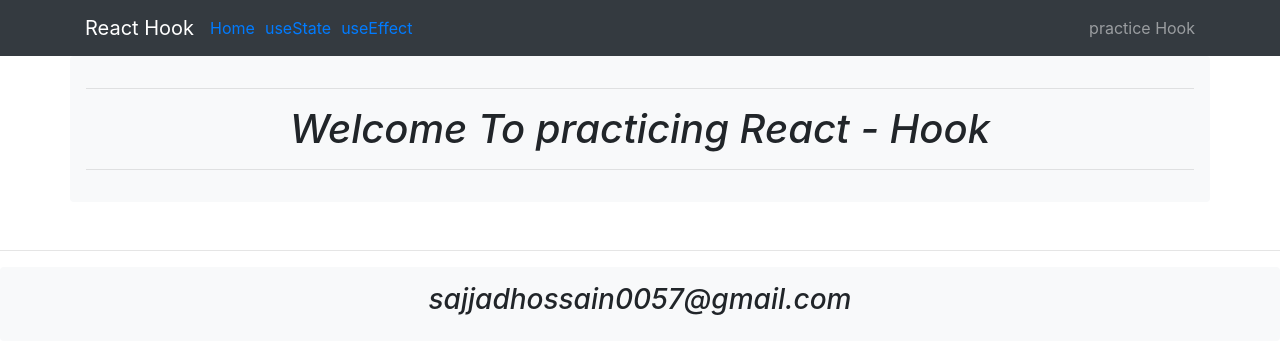
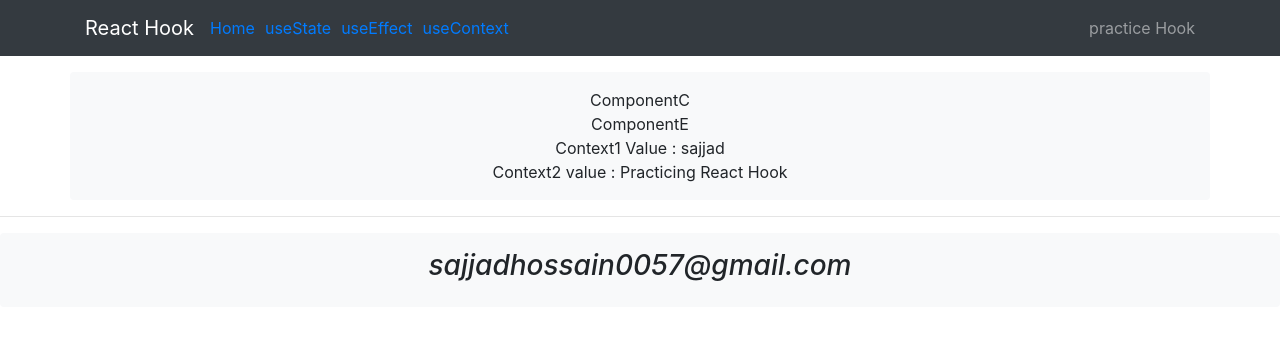
Before and after one commit to sajjad0057/React-Hook, a React (Create React App) app: page /useContext in a window 1280 px wide. Shown: the top 354 px of the page. Built offline with nearby package versions, Linux system fonts and the light colour scheme.

Commit message:
Using Context.Consumer to access context  value

```diff
--- a/src/components/Body/Body.jsx
+++ b/src/components/Body/Body.jsx
@@ -1,7 +1,8 @@
 import React from "react";
 import { Switch, Route, Redirect } from "react-router-dom";
-import UseEffect from "./useEffect/useEffect";
+import UseEffect from "./useEffect/UseEffect";
 import UseState from "./useState/UseState";
+import UseContext from "./useContext/UseContext";
 import Welcome from "./Welcome";
 
 const Body = () => {
@@ -11,6 +12,7 @@ const Body = () => {
 
           <Route path="/setname" exact component={UseState}/>
           <Route path="/useEffect" exact component={UseEffect}/>
+          <Route path="/useContext" exact component={UseContext}/>
           <Route path="/" component={Welcome}/>
 
 
--- /dev/null
+++ b/src/components/Body/useContext/ComponentC.jsx
@@ -0,0 +1,14 @@
+import React from 'react'
+import ComponentE from './ComponentE'
+
+
+const ComponentC = () => {
+    return (
+        <div>
+            ComponentC
+            <ComponentE/>
+        </div>
+    )
+}
+
+export default ComponentC
--- /dev/null
+++ b/src/components/Body/useContext/ComponentE.jsx
@@ -0,0 +1,13 @@
+import React from 'react'
+import ComponentF from './ComponentF'
+
+const ComponentE = () => {
+    return (
+        <div>
+            ComponentE
+            <ComponentF/>
+        </div>
+    )
+}
+
+export default ComponentE
--- /dev/null
+++ b/src/components/Body/useContext/ComponentF.jsx
@@ -0,0 +1,34 @@
+import React from "react";
+import { Context1, Context2 } from "./UseContext";
+
+const ComponentF = () => {
+  return (
+    <div>
+      <Context1.Consumer>
+        {(user) => {
+          return (
+            <Context2.Consumer>
+              {(purpose) => {
+                return (
+                  <div>
+                    Context1 Value : {user} <br /> Context2 value : {purpose}
+                  </div>
+                );
+              }}
+            </Context2.Consumer>
+          );
+        }}
+      </Context1.Consumer>
+    </div>
+  );
+};
+
+export default ComponentF;
+
+
+
+/**
+ * Context.consumer method code works but its not necessarily most read able code and so we don,t use this method.
+ * here just two value consume so much of nasting.
+ *So we can use useContext hook for consuming value.
+ */
--- /dev/null
+++ b/src/components/Body/useContext/UseContext.jsx
@@ -0,0 +1,31 @@
+import React from "react";
+import ComponentC from "./ComponentC";
+
+export const Context1 = React.createContext();
+
+export const Context2 = React.createContext();
+
+const UseContext = () => {
+  return (
+    <div class="shadow-none p-3 mt-3 bg-light rounded container">
+      <Context1.Provider value={"sajjad"}>
+        <Context2.Provider value={"Practicing React Hook"}>
+          <ComponentC />
+        </Context2.Provider>
+      </Context1.Provider>
+    </div>
+  );
+};
+
+export default UseContext;
+
+/**
+
+Context :
+ ----------------------------------------------
+ Context provides a way to pass data through the component tree
+ without having to pass props down manually at every level.
+
+
+
+*/
--- a/src/components/Body/useEffect/FatchingData.jsx
+++ b/src/components/Body/useEffect/FatchingData.jsx
@@ -9,7 +9,7 @@ const FatchingData = () => {
     const handleJokesFetch = ()=>{
         setJokesNo(id)
     }
-    console.log("post",post);
+    //console.log("post",post);
     useEffect(()=>{
 
         axios.get(`https://jsonplaceholder.typicode.com/posts/${jokesNo}`)
@@ -19,7 +19,7 @@ const FatchingData = () => {
 
 
         })
-        .catch(err=>console.log(err))
+        .catch(err=>console.log(err.message))
 
 
     },[jokesNo])
--- a/src/components/Header/Navigation.jsx
+++ b/src/components/Header/Navigation.jsx
@@ -32,6 +32,9 @@ const Navigation= (props) => {
             <NavItem style={{marginRight:"10px"}}>
               <NavLink exact to="/useEffect" className="NavLink">useEffect</NavLink>
             </NavItem>
+            <NavItem style={{marginRight:"10px"}}>
+              <NavLink exact to="/useContext" className="NavLink">useContext</NavLink>
+            </NavItem>
           </Nav>
         <NavbarText>practice Hook</NavbarText>
         </Collapse>
```
Also changed, not shown: 1 other file (tests, documents, lock files or other folders).
